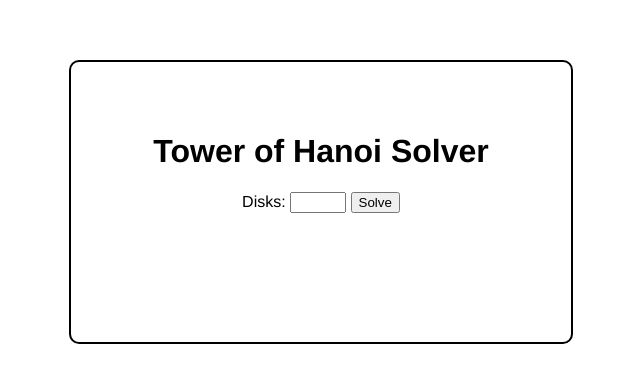
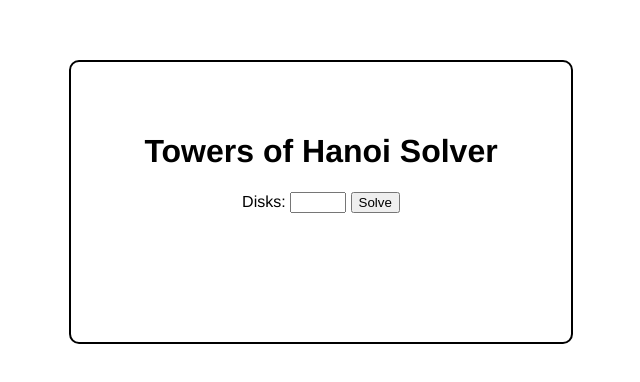
Before and after one commit to alan2207/Towers-of-Hanoi-Solver, a plain HTML site: page index.html in a window 1280 px wide. Shown: the part 198-580 px from the top of the page, without its empty margins (319-959 px from the left). Drawn offline with Linux system fonts and the light colour scheme.

Commit message:
Update index.html

```diff
--- a/index.html
+++ b/index.html
@@ -8,7 +8,7 @@
 <body>
 
   <div id="menu">
-      <h1>Tower of Hanoi Solver</h1>
+      <h1>Towers of Hanoi Solver</h1>
       <form id="start">
             <label for="disks">Disks: </label>
             <input type="number" min="5" max="10" id="disks" required>
```
